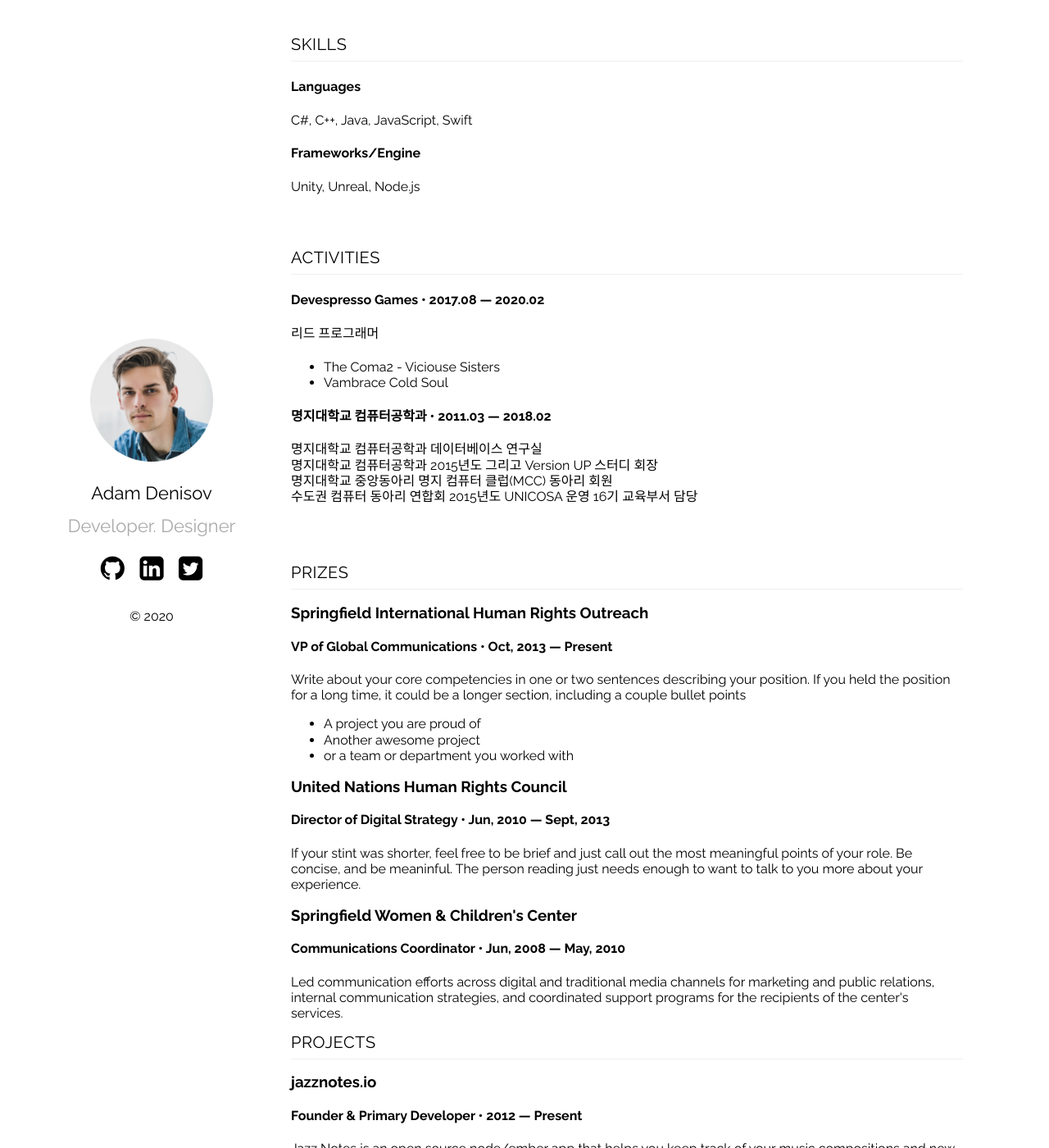
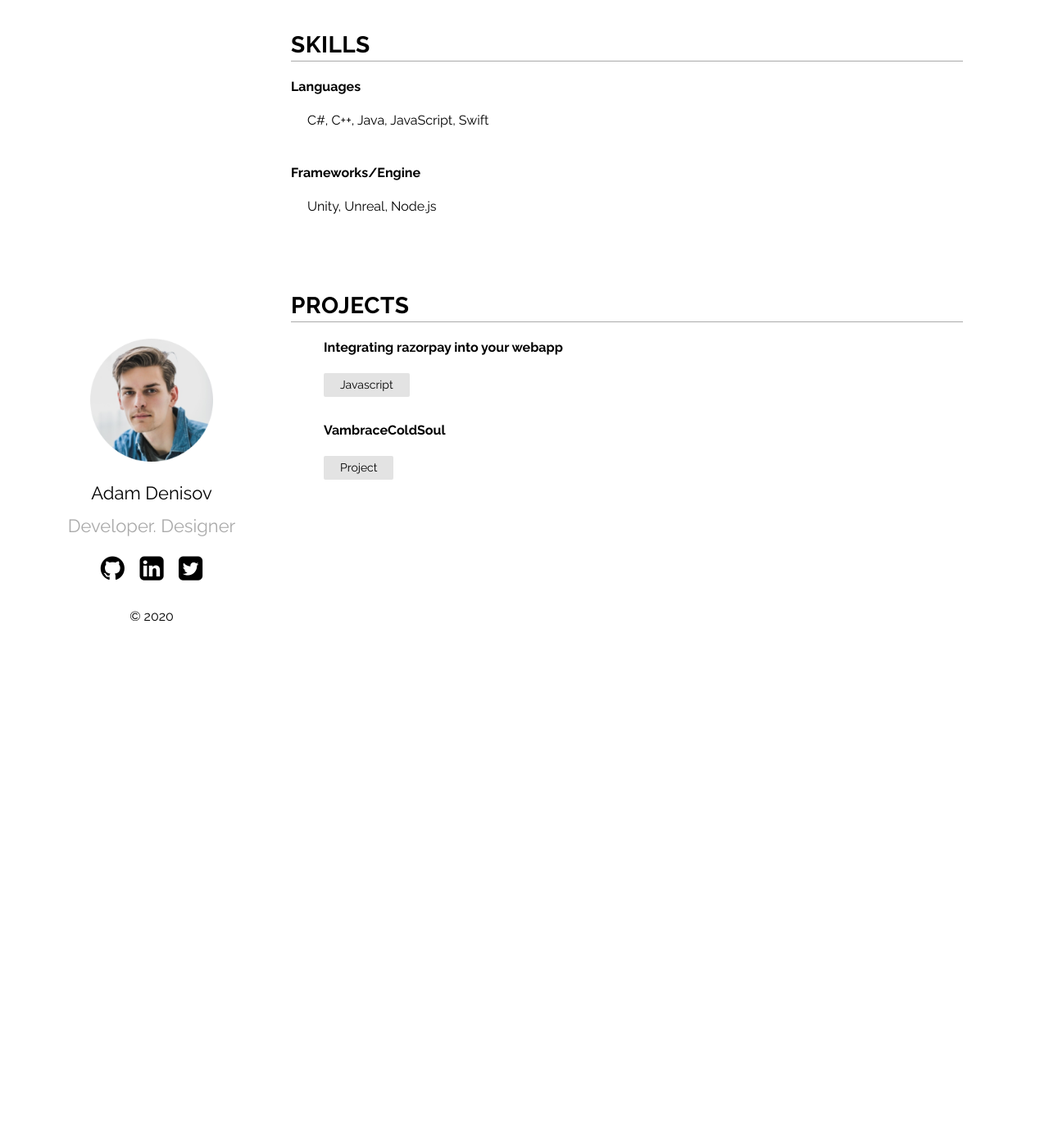
Before and after one commit to ClassRabbit/ClassRabbit.github.io, a Jekyll site: the page built from index.md, in a window 1280 px wide and 1400 px high. Shown: the whole window at 82% size. Built offline with Jekyll 4.4.1, drawn with Linux system fonts in a browser that asks for light colours; some of the changed text lies outside the part shown.

Commit message:
feat: home CSS 수정

```diff
--- a/_config.yml
+++ b/_config.yml
@@ -56,11 +56,7 @@
 
 # Decide which sections to use
 # comment out to hide
-resume_section_experience:      true
-resume_section_education:       true
-resume_section_projects:        true
 resume_section_skills:          true
-resume_section_recognition:     true
-resume_section_links:           true
-resume_section_associations:    true
+resume_section_activities:      true
+resume_section_prizes:          true
 # resume_section_interests:       true
--- a/_data/experience.yml
+++ /dev/null
@@ -1,19 +0,0 @@
-# Jobs
-# VP of Global Communications
-- company: Springfield International Human Rights Outreach
-  position: VP of Global Communications
-  duration: Oct, 2013 &mdash; Present
-  summary: Write about your core competencies in one or two sentences describing your position. If you held the position for a long time, it could be a longer section, including a couple bullet points	<ul class="resume-item-list"><li>A project you are proud of</li><li>Another awesome project</li><li>or a team or department you worked with</li></ul>
-
-# Director of Digital Stratgy
-- company: United Nations Human Rights Council
-  position: Director of Digital Strategy
-  duration:  Jun, 2010 &mdash; Sept, 2013
-  summary: If your stint was shorter, feel free to be brief and just call out the most meaningful points of your role. Be concise, and be meaninful. The person reading just needs enough to want to talk to you more about your experience.
-
-
-# Communications Coordinator
-- company: Springfield Women & Children's Center
-  position: Communications Coordinator
-  duration:   Jun, 2008  &mdash; May, 2010
-  summary: Led communication efforts across digital and traditional media channels for marketing and public relations, internal communication strategies, and coordinated support programs for the recipients of the center's services.
--- /dev/null
+++ b/_data/prizes.yml
@@ -0,0 +1,14 @@
+- name: 2020 2월 G-RANK 챌린지 서울상
+  company: OGN
+  date: 2020.02.20
+  summary: The Coma2 Vicious Sisters
+
+- name: 2016 명지대학교 모바일 앱 개발 경진대회 동상
+  company: 명지대학교
+  date: 2017.02.13
+  summary: Runaway
+
+- name: 2016 SK 스마트관광 앱개발 공모전 장려상
+  company: SK
+  date: 2016.12.09
+  summary: My Way
--- a/_layouts/home.html
+++ b/_layouts/home.html
@@ -19,10 +19,11 @@
     </header>
     {% for skill in site.data.skills %}
     <div class="resume-item">
-      <h4 class="resume-item-details">{{ skill.skill }}</h4>
-      <p class="resume-item-copy">{{ skill.description }}</p>
+      <h4 class="resume-item-title">{{ skill.skill }}</h4>
+      <p class="resume-item-details">{{ skill.description }}</p>
     </div>
     {% endfor %}
+
 
   </section>
   <!-- end Skills -->
@@ -36,7 +37,6 @@
 
   {% if site.resume_section_education %}
   <br>
-  <br>
   <!-- begin Activities -->
   <section class="content-section">
     <header class="section-header">
@@ -44,17 +44,17 @@
       <h1 id="posts-label">Activities</h1>
     </header>
 
-    {% for education in site.data.education %}
-    <div class="resume-item" itemscope itemprop="alumniOf" itemtype="http://schema.org/CollegeOrUniversity">
-      <h4 class="resume-item-title" itemprop="name">{{ education.uni }} &bull; {{ education.year }}</h3>
+    {% for activity in site.data.activities %}
+    <div class="resume-item">
+      <h4 class="resume-item-title" itemprop="name">{{ activity.company }} &bull; {{ activity.duration }}</h3>
       <!-- <h4 class="resume-item-details group" itemprop="description">{{ education.degree }} &bull; {{ education.year }}</h4> -->
-      <p class="resume-item-copy">{{ education.summary }}</p>
+      <p class="resume-item-details" itemprop="description">{{ activity.summary }}</p>
 
-      <h5 class="resume-item-details award-title" itemprop="description">{{ education.award }}</h5>
-      <p class="resume-item-copy" itemprop="description">
+      <!-- <h5 class="resume-item-details award-title" itemprop="description">{{ activity.summary }}</h5> -->
+      <p class="resume-item-details" itemprop="description">
         <ul class="resume-item-list">
-          {% for award in education.awards %}
-          <li>{{ award.award }}</li>
+          {% for result in activity.result %}
+          <li>{{ result.result }}</li>
           {% endfor %}
         </ul></h5>
 
@@ -74,7 +74,6 @@
 
   {% if site.resume_section_experience %}
   <br>
-  <br>
   <!-- begin Experience -->
   <section class="content-section">
 
@@ -82,11 +81,11 @@
       <h1 id="posts-label">Prizes</h1>
     </header>
 
-    {% for job in site.data.experience %}
-    <div class="resume-item" itemscope itemprop="worksFor" itemtype="http://schema.org/Organization">
-      <h3 class="resume-item-title" itemprop="name">{{ job.company }}</h3>
-      <h4 class="resume-item-details" itemprop="description">{{ job.position }} &bull; {{ job.duration }}</h4>
-      <p class="resume-item-copy">{{ job.summary }}</p>
+    {% for prize in site.data.prizes %}
+    <div class="resume-item">
+      <h4 class="resume-item-title" itemprop="name">{{ prize.name }}</h3>
+      <p class="resume-item-details" itemprop="description">{{ prize.company }} &bull; {{ prize.date }}</h4>
+      <p class="resume-item-details" itemprop="description">{{ prize.summary }}</p>
     </div><!-- end of resume-item -->
     {% endfor %}
 
@@ -99,171 +98,44 @@
 
 
 
-
-
-
-  {% if site.resume_section_projects %}
   <!-- begin Projects -->
+  <br>
+  <br>
   <section class="content-section">
     <header class="section-header">
       <!-- <h2>Projects</h2> -->
       <h1 id="posts-label">Projects</h1>
     </header>
 
-    {% for project in site.data.projects %}
-    <div class="resume-item" itemscope itemtype="http://schema.org/CreativeWork">
-      <meta itemprop="creator" content="{{ site.resume_name }}" itemtype="http://schema.org/Person" />
-      <h3 class="resume-item-title" itemprop="name">{% if project.url %}<a href="{{ project.url }}" itemprop="url">{{ project.project }}</a>{% else %}{{ project.project }}{% endif %}</h3>
-      <h4 class="resume-item-details" itemprop="description">{{ project.role }}  &bull; {{ project.duration }}</h4>
-      <p class="resume-item-copy">{{ project.description }}</p>
-    </div>
-    {% endfor %}
+    {%- for post in site.posts -%}
+    <ul class="projects">
+      <li>
+        {%- assign date_format = site.plainwhite.date_format | default: "%b %-d, %Y" -%}
+        <a class="resume-project-link" href="{{ post.url | relative_url }}">
+          <!-- <h2 class="post-title">{{ post.title | escape }}</h2> -->
+          <h4>{{ post.title | escape }}</h2>
+        </a>
+        <div class="post-meta">
+          <ul class="post-categories">
+            {%- for tag in post.categories -%}
+              <li>{{ tag }}</li>
+            {%- endfor -%}
+          </ul>
+          <!-- <div class="post-date">
+            <i class="icon-calendar"></i>
+            {{ post.date | date: date_format }}</div>
+          </div> -->
+
+        <!-- <div class="post">
+          {%- if site.show_excerpts -%}
+            {{ post.excerpt }}
+          {%- endif -%}
+        </div> -->
+      </li>
+    </ul>
+    {%- endfor -%}
 
   </section>
-  <!-- end Projects -->
-  {% endif %}
-
-
-
-
-
-
-
-
-  {% if site.resume_section_recognition %}
-  <!-- begin Recognition -->
-  <section class="content-section">
-
-    <header class="section-header">
-      <h2>Recognition</h2>
-    </header>
-
-    {% for recognition in site.data.recognitions %}
-    <div class="resume-item">
-      <h3 class="resume-item-title" itemprop="award">{{ recognition.award }}</h3>
-      <h4 class="resume-item-details">{{ recognition.organization }} &bull; {{ recognition.year }}</h4>
-      <p class="resume-item-copy">{{ recognition.summary }}</p>
-    </div>
-    {% endfor %}
-
-  </section>
-  <!-- end Recognition -->
-  {% endif %}
-
-
-
-  {% if site.resume_section_associations %}
-  <!-- begin Associations -->
-  <section class="content-section">
-
-    <header class="section-header">
-      <h2>Associations</h2>
-    </header>
-
-    {% for association in site.data.associations %}
-    <div class="resume-item" itemscope itemprop="memberOf" itemtype="http://schema.org/Organization">
-      <h3 class="resume-item-title" itemprop="name">{% if association.url %}<a href="{{ association.url }}">{{ association.organization }}</a>{% else %}{{ association.organization }}{% endif %}</h3>
-      <h4 class="resume-item-details" itemprop="description">{{ association.role }} &bull; {{ association.year }}</h4>
-      <p class="resume-item-copy">{{ association.summary }}</p>
-    </div>
-    {% endfor %}
-
-  </section>
-  <!-- end Associations -->
-  {% endif %}
-
-
-
-
-
-  {% if site.resume_section_interests %}
-  <!-- begin Interests -->
-  <section class="content-section">
-
-    <header class="section-header">
-      <h2>Outside Interests</h2>
-    </header>
-
-    <div class="resume-item">
-      <ul class="resume-item-list">
-        {% for interest in site.data.interests %}
-        <li>{{ interest.description }}</li>
-        {% endfor %}
-      </ul>
-    </div>
-
-  </section>
-  <!-- end Interests -->
-  {% endif %}
-
-
-
-
-
-
-
-
-
-  {% if site.resume_section_links %}
-  <!-- begin Links -->
-  <section class="content-section">
-
-    <header class="section-header">
-      <h2>Additional Links</h2>
-    </header>
-
-    <div class="resume-item">
-      <ul class="resume-item-list">
-        {% for link in site.data.links %}
-        <li><a href={{ link.url }} itemprop="url">{{ link.description }}</a></li>
-        {% endfor %}
-      </ul>
-    </div>
-
-  </section>
-  <!-- end Links -->
-  {% endif %}
-
-  {% if site.resume_print_social_links %}
-  <!-- begin Print Social Links -->
-  <section class="content-section print-only">
-
-    <header class="section-header">
-      <h2>Social Links</h2>
-    </header>
-
-    <div class="resume-item">
-    {% include print-social-links.html %}
-    </div>
-
-  </section>
-  <!-- end Print Social Links -->
-  {% endif %}
-
-
-  {%- if site.posts.size > 0 -%}
-    <ul class="posts">
-      <li>
-        <h1 id="posts-label">posts</h1>
-      </li>
-
-      {%- for post in site.posts -%}
-        <li>
-          {%- assign date_format = site.plainwhite.date_format | default: "%b %-d, %Y" -%}
-          <a class="post-link" href="{{ post.url | relative_url }}">
-            <h2>{{ post.title | escape }}</h2>
-          </a>
-        </li>
-      {%- endfor -%}
-    </ul>
-  {%- endif -%}
-
-
-
-
-
-
-
 
 
 </div>
@@ -272,44 +144,3 @@
 
 
 <!-- {{ content }} -->
-
-
-
-
-
-{%- if site.posts.size > 0 -%}
-  <ul class="posts">
-    <li>
-      <h1 id="posts-label">posts</h1>
-    </li>
-
-    {%- for post in site.posts -%}
-      <li>
-        {%- assign date_format = site.plainwhite.date_format | default: "%b %-d, %Y" -%}
-        <a class="post-link" href="{{ post.url | relative_url }}">
-          <!-- <h2 class="post-title">{{ post.title | escape }}</h2> -->
-          <h2>{{ post.title | escape }}</h2>
-        </a>
-        <!-- <div class="post-meta">
-          <ul class="post-categories">
-            {%- for tag in post.categories -%}
-              <li>{{ tag }}</li>
-            {%- endfor -%}
-          </ul>
-          <div class="post-date">
-            <i class="icon-calendar"></i>
-            {{ post.date | date: date_format }}</div>
-        </div>
-        <div class="post">
-          {%- if site.show_excerpts -%}
-            {{ post.excerpt }}
-          {%- endif -%}
-        </div> -->
-      </li>
-    {%- endfor -%}
-  </ul>
-
-  <!-- <p class="feed-subscribe"><svg class="svg-icon orange">
-		<use xlink:href="{{ '/assets/minima-social-icons.svg#rss' | relative_url }}"></use>
-	</svg><a href="{{ "/feed.xml" | relative_url }}">Subscribe</a></p> -->
-{%- endif -%}
--- a/_sass/_plain.scss
+++ b/_sass/plain.scss
@@ -244,12 +244,54 @@
 }
 
 #posts-label {
-  border-bottom: 1px solid #eee;
-  font-size: 20px;
-  // color: #777;
-  color: #000;
+  // border-bottom: 1px solid #eee;
+  // font-size: 20px;
+  // // color: #777;
+  // color: #000;
+  // text-transform: uppercase;
+  // letter-spacing: 0.5px;
+  // padding-bottom: 10px;
+  // font-weight: normal;
+
+  font-weight: 900;
+  font-size: 1.75rem;
   text-transform: uppercase;
+  border-bottom: 1px solid #aaa;
   letter-spacing: 0.5px;
   padding-bottom: 10px;
+}
+
+
+.projects {
+  list-style-type: none;
+  // margin: 0px -20px;
+  // @media screen and (max-width: $smallMobileW) {
+  //   margin-left: 20px;
+  //   margin-right: 20px;
+  // }
+  // @media screen and (max-width: $mobileW) {
+  //   padding: 0 !important;
+  //   margin-top: 0;
+  // }
+}
+
+
+.resume-item-details {
+  margin: 5px 20px;
+  // font-size: 1.125rem;
+  // margin: 0 0 .75rem;
+  // line-height: 1;
+
+  // &.award-title {
+  //   font-size: 1rem;
+  // }
+}
+
+.resume-item {
+  margin: 0px 0px 45px 0px;
+}
+
+.resume-project-link {
+  text-decoration: none;
   font-weight: normal;
 }
```
Also changed, not shown: _data/activities.yml (renamed from _data/education.yml, +8 -8 lines), _sass/resume.scss (renamed from _sass/_resume.scss), _sass/syntax.scss (renamed from _sass/_syntax.scss).
